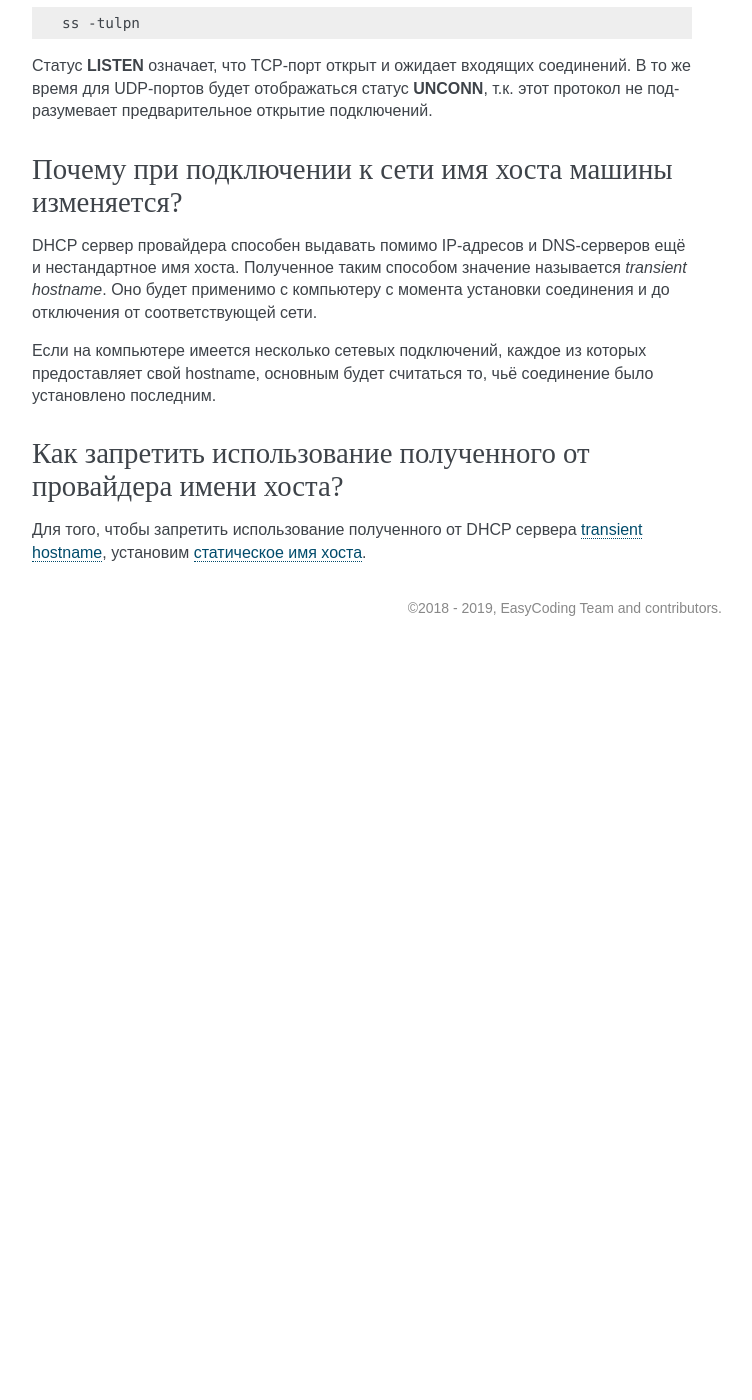
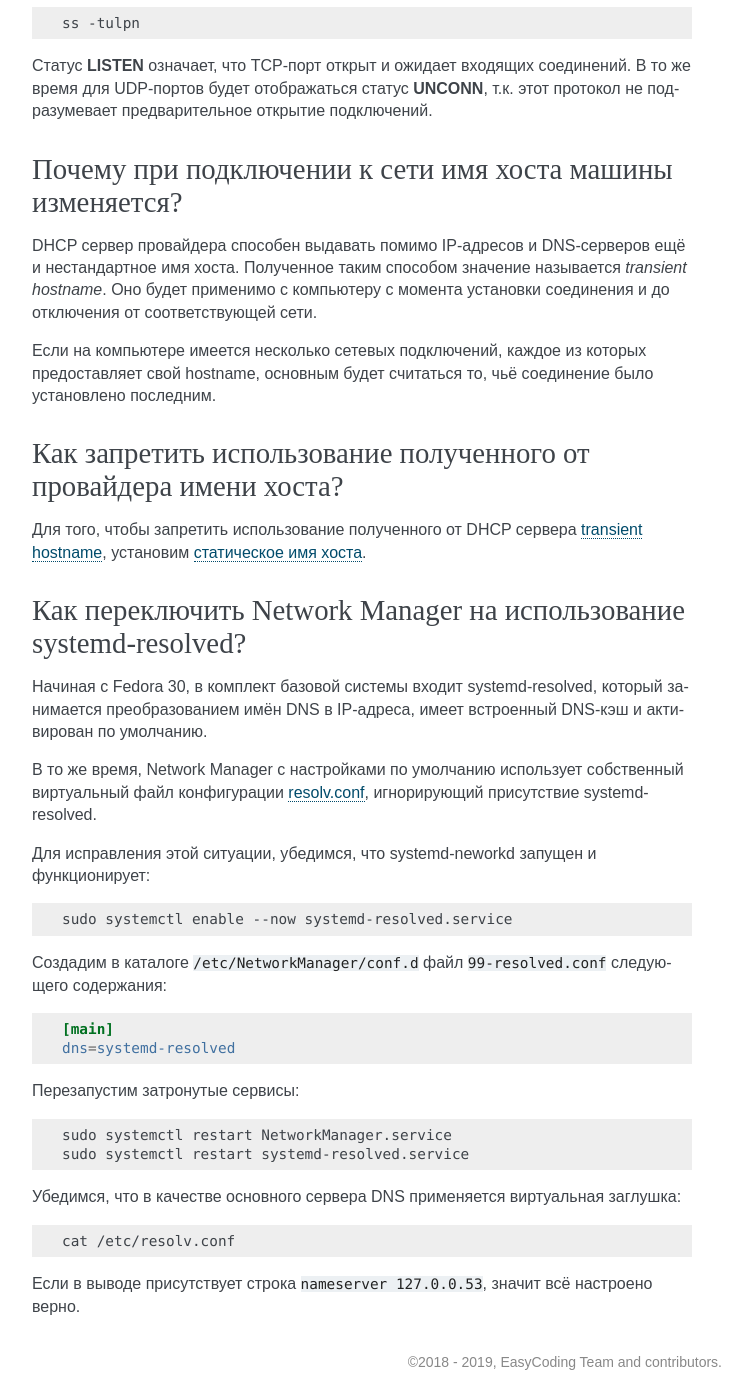
Before and after one commit to RussianFedora/FAQ, a Sphinx documentation site: the page built from source/networking.rst, in a window 1280 px wide and 1400 px high, scrolled down 6716 px. Shown: the whole window, without its empty margins (388-1140 px from the left). Built offline with Sphinx 7.4.7, drawn with Linux system fonts in a browser that asks for light colours; before the commit the page ends 7362 px from its top, so only the background shows below that; some of the changed text lies outside the part shown.

Commit message:
Added question about using resolved with Network Manager.

```diff
--- a/source/networking.rst
+++ b/source/networking.rst
@@ -404,3 +404,41 @@ DHCP сервер провайдера способен выдавать пом
 =====================================================================
 
 Для того, чтобы запретить использование полученного от DHCP сервера :ref:`transient hostname <transient-hostname>`, установим :ref:`статическое имя хоста <change-hostname>`.
+
+.. index:: network, dns, resolv.conf, resolver, systemd, resolved
+.. _nm-resolved:
+
+Как переключить Network Manager на использование systemd-resolved?
+=====================================================================
+
+Начиная с Fedora 30, в комплект базовой системы входит systemd-resolved, который занимается преобразованием имён DNS в IP-адреса, имеет встроенный DNS-кэш и активирован по умолчанию.
+
+В то же время, Network Manager с настройками по умолчанию использует собственный виртуальный файл конфигурации :ref:`resolv.conf <dns-resolv>`, игнорирующий присутствие systemd-resolved.
+
+Для исправления этой ситуации, убедимся, что systemd-neworkd запущен и функционирует:
+
+.. code-block:: text
+
+    sudo systemctl enable --now systemd-resolved.service
+
+Создадим в каталоге ``/etc/NetworkManager/conf.d`` файл ``99-resolved.conf`` следующего содержания:
+
+.. code-block:: ini
+
+    [main]
+    dns=systemd-resolved
+
+Перезапустим затронутые сервисы:
+
+.. code-block:: text
+
+    sudo systemctl restart NetworkManager.service
+    sudo systemctl restart systemd-resolved.service
+
+Убедимся, что в качестве основного сервера DNS применяется виртуальная заглушка:
+
+.. code-block:: text
+
+    cat /etc/resolv.conf
+
+Если в выводе присутствует строка ``nameserver 127.0.0.53``, значит всё настроено верно.
```
